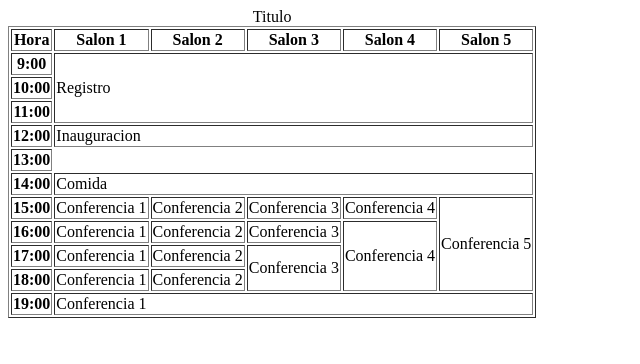
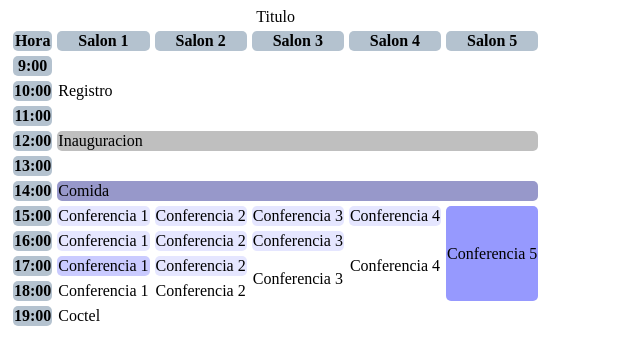
Before and after one commit to dan-altamirano/practica-formularios, a plain HTML site: page index.html in a window 1280 px wide. Shown: the whole page, without its empty margins (0-640 px from the left). Drawn offline with Linux system fonts and the light colour scheme.

Commit message:
Se agrego archivo CSS con colores y clases para la tabla

```diff
--- /dev/null
+++ b/css/main.css
@@ -0,0 +1,28 @@
+td,
+th{
+  border-radius: 5px;
+}
+table {
+  border-spacing: 5px;
+}
+th {
+  background-color: #B4C2CF;
+}
+.magistral {
+  background-color: #BFBFBF;
+}
+.conf {
+  background-color: #E5E6FF;
+}
+.tutorial {
+  background-color: #91CDFF
+}
+.taller {
+  background-color: #9699FE;
+}
+.informal {
+  background-color: #CACBFF;
+}
+.general {
+  background-color: #9798CA;
+}
--- a/index.html
+++ b/index.html
@@ -3,9 +3,10 @@
   <head>
     <meta charset="utf-8">
     <title></title>
+    <link rel="stylesheet" href="css/main.css">
   </head>
   <body>
-    <table border="1">
+    <table>
       <caption>Titulo</caption>
       <thead>
         <tr>
@@ -30,34 +31,34 @@
         </tr>
         <tr>
           <th>12:00</th>
-          <td colspan="5">Inauguracion</td>
+          <td colspan="5" class="magistral">Inauguracion</td>
         </tr>
         <tr>
           <th>13:00</th>
         </tr>
         <tr>
           <th>14:00</th>
-          <td colspan="5">Comida</td>
+          <td colspan="5" class="general">Comida</td>
         </tr>
         <tr>
           <th>15:00</th>
-          <td>Conferencia 1</td>
-          <td>Conferencia 2</td>
-          <td>Conferencia 3</td>
-          <td>Conferencia 4</td>
-          <td rowspan="4">Conferencia 5</td>
+          <td class="conf">Conferencia 1</td>
+          <td class="conf">Conferencia 2</td>
+          <td class="conf">Conferencia 3</td>
+          <td class="conf">Conferencia 4</td>
+          <td rowspan="4" class="taller">Conferencia 5</td>
         </tr>
         <tr>
           <th>16:00</th>
-          <td>Conferencia 1</td>
-          <td>Conferencia 2</td>
-          <td>Conferencia 3</td>
+          <td class="conf">Conferencia 1</td>
+          <td class="conf">Conferencia 2</td>
+          <td class="conf">Conferencia 3</td>
           <td rowspan="3">Conferencia 4</td>
         </tr>
         <tr>
           <th>17:00</th>
-          <td>Conferencia 1</td>
-          <td>Conferencia 2</td>
+          <td class="informal">Conferencia 1</td>
+          <td class="conf">Conferencia 2</td>
           <td rowspan="2">Conferencia 3</td>
         </tr>
         <tr>
@@ -67,7 +68,7 @@
         </tr>
         <tr>
           <th>19:00</th>
-          <td colspan="5">Conferencia 1</td>
+          <td colspan="5">Coctel</td>
         </tr>
       </tbody>
     </table>
```
